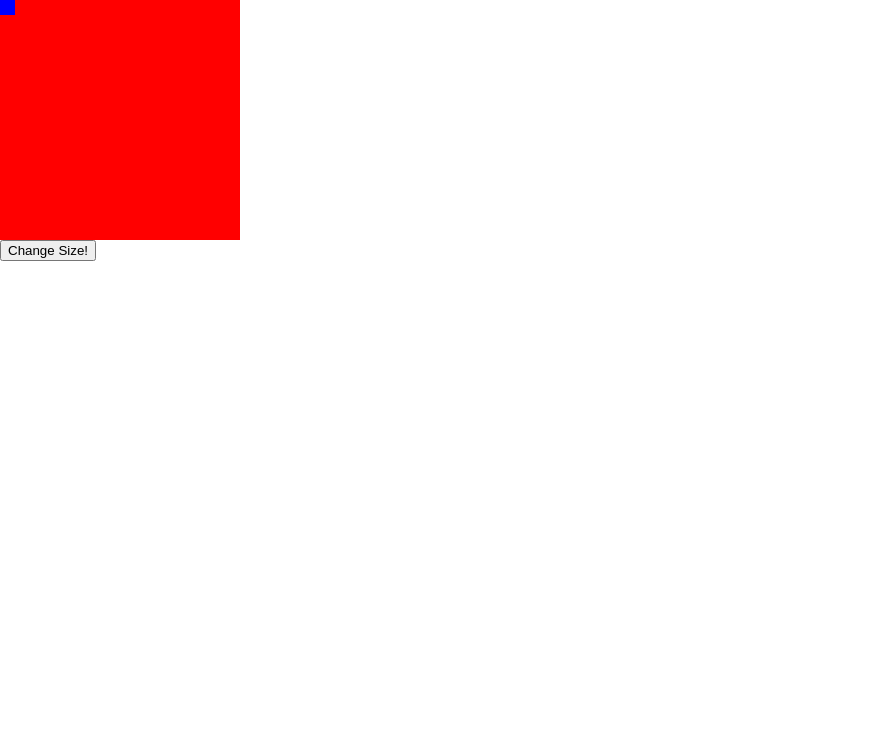
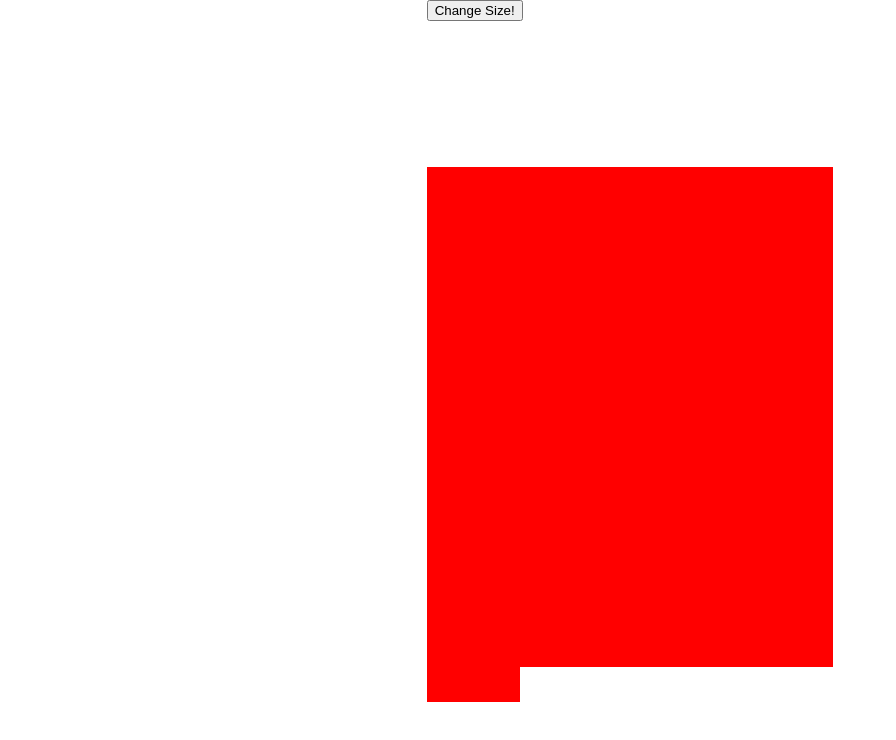
Before and after one commit to bwkrayb/etch-a-sketch, a plain HTML site: page index.html in a window 1280 px wide. Shown: the whole page, without its empty margins (0-896 px from the left). Drawn offline with Linux system fonts and the light colour scheme.

Commit message:
fixed change size button

```diff
--- a/css/style.css
+++ b/css/style.css
@@ -1,23 +1,36 @@
 body {
   margin:0;
+  display:grid;
+  min-height: 100vh;
+  grid-template-rows: 1fr 3fr 1fr;
+  grid-template-columns: 1fr 1fr 1fr;
 }
 
 #grid-container {
+  margin-left:auto;
+  margin-right:auto;
+  grid-column: 2 / 3;
+  grid-row: 2 / 3;
+  vertical-align: middle;
+}
+
+#button-grid {
+  grid-column: 2 / 3;
+  grid-row: 1 / 2;
+}
+
+div[class^="row"] {
+  width: fit-content;
+  height:fit-content;
   display:block;
+  align-items: center;
   margin-left:auto;
   margin-right:auto;
 }
 
-div[class^="row"] {
-  width: fit-content;
-  height:15px;
-  display:block;
-  align-items: center;
-}
-
 .block {
-  width:15px;
-  height:15px;
+  /* width:15px;
+  height:15px; */
   margin:0px;
   background-color: red;
   display: inline-block;
--- a/index.html
+++ b/index.html
@@ -4,10 +4,11 @@
     <link rel="stylesheet" href="css/style.css">
   </head>
   <body>
+    <div id='button-grid'>
+      <button onclick="changeGridSize()">Change Size!</button>
+    </div>
     <div id='grid-container'>
-
     </div>
-    <button onclick="changeGridSize()">Change Size!</button>
   </body>
   <script src="js/script.js"></script>
 </html>
--- a/js/script.js
+++ b/js/script.js
@@ -1,5 +1,12 @@
 let gridCount = 16;
+let size = 500 / gridCount;
+let sizepx = size + 'px';
 const container = document.querySelector('#grid-container');
+
+function createSizes(num) {
+  size = 500 / gridCount;
+  sizepx = size + 'px';
+}
 
 function createGrid(num) {
   for (i = 0; i < num; i++) {
@@ -17,6 +24,7 @@ function createRow(num) {
   };
   newRow.classList.remove('row');
   newRow.classList.add('row' + num);
+  newRow.style.height = sizepx;
 };
 
 function createOne() {
@@ -24,13 +32,16 @@ function createOne() {
   const blocks = document.createElement('div');
   row.appendChild(blocks);
   blocks.classList.add('block');
-
+  blocks.style.height = sizepx;
+  blocks.style.width = sizepx;
 };
 
 createGrid(gridCount);
 
 function changeGridSize() {
-  gridCount = prompt();
+  gridCount = prompt('What size would you like the grid?', 16);
+
+  createSizes(gridCount);
   clearGrid();
   createGrid(gridCount);
 };
```
